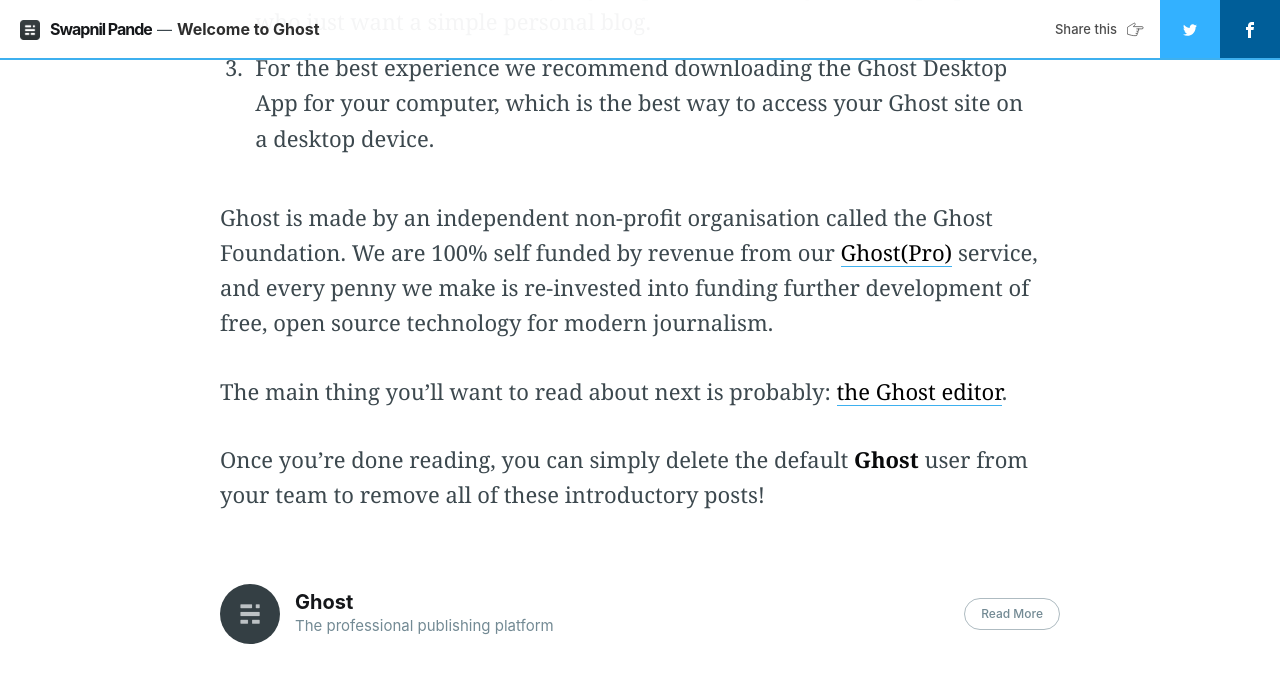
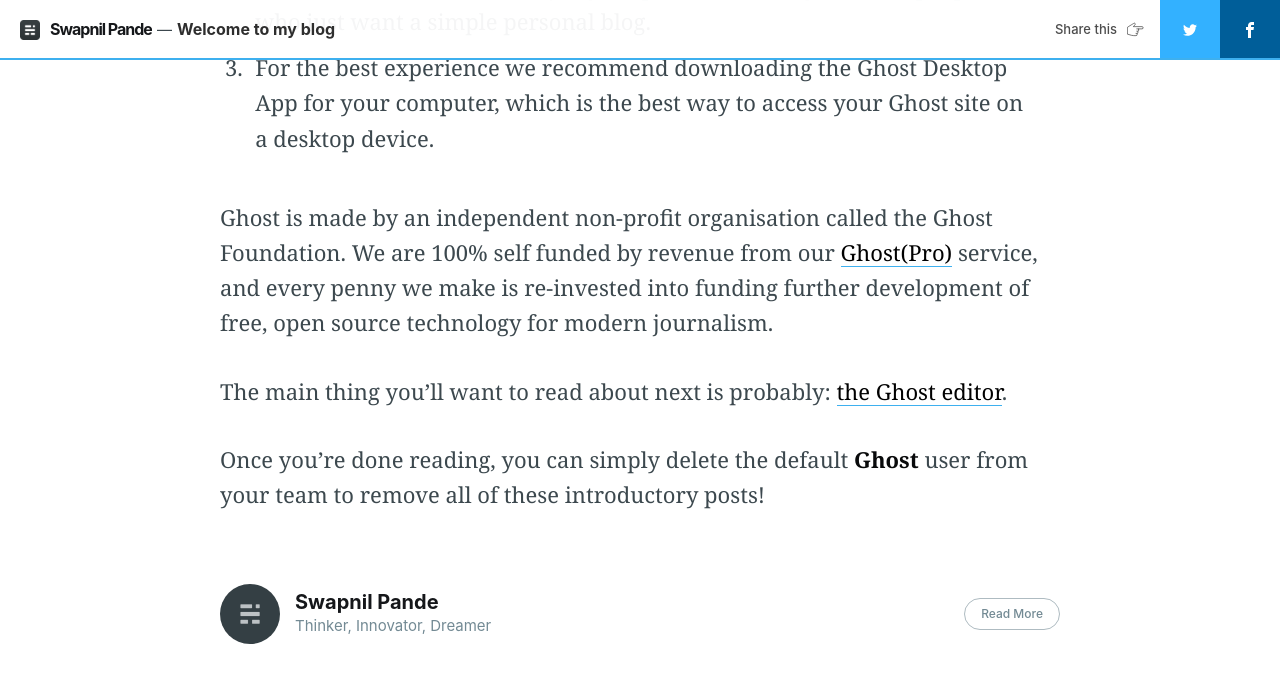
Before and after one commit to SwapnilPande/SwapnilPande.github.io, a Jekyll site: the page built from _posts/2017-07-27-welcome.md, in a window 1280 px wide and 1400 px high, scrolled down 1493 px, cut to the strip 0-808 px from the top of the window. Shown: the top 683 px of the strip. Built offline with Jekyll 4.4.1, drawn with Linux system fonts in a browser that asks for light colours; nearby versions of some CDN libraries; comment, search, counter and statistics services are not loaded; some of the changed text lies outside the part shown.

Commit message:
Added author

```diff
--- a/_data/authors.yml
+++ b/_data/authors.yml
@@ -1,12 +1,12 @@
-ghost:
-  username: ghost
-  name: Ghost
-  url_full: http://jekyller.github.io/jasper2/
-  url: jekyller.github.io/jasper2
-  bio: The professional publishing platform
+swapnil:
+  username: swapnil
+  name: Swapnil Pande
+  url_full: http://swapnilpande.me
+  url: swapnilpande.me
+  bio: Thinker, Innovator, Dreamer
   picture: assets/images/ghost.png
-  facebook: ghost
-  twitter: tryghost
+  facebook: False
+  twitter: False
   cover: False
 hannah:
   username: hannah
--- a/_posts/2017-07-27-welcome.md
+++ b/_posts/2017-07-27-welcome.md
@@ -3,12 +3,12 @@
 current: post
 cover:  assets/images/welcome.jpg
 navigation: True
-title: Welcome to Ghost
+title: Welcome to my blog
 date: 2017-07-27 10:00:00
 tags: [Getting started]
 class: post-template
 subclass: 'post tag-getting-started'
-author: ghost
+author: swapnil
 ---
 
 Hey! Welcome to Ghost, it's great to have you :)
```
